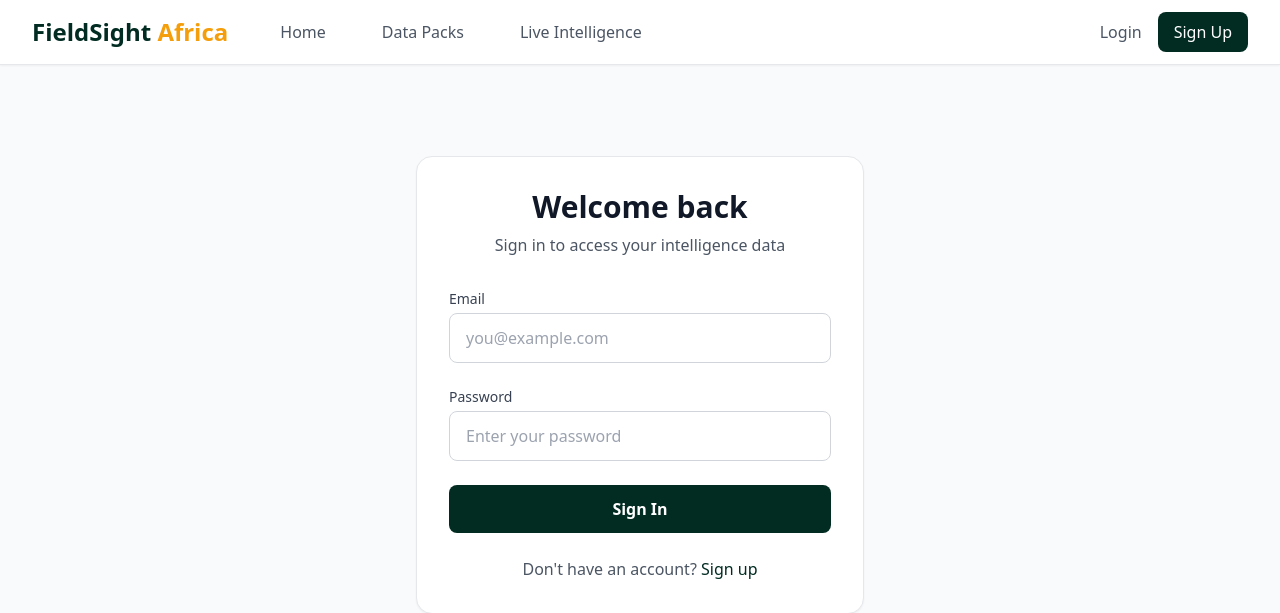
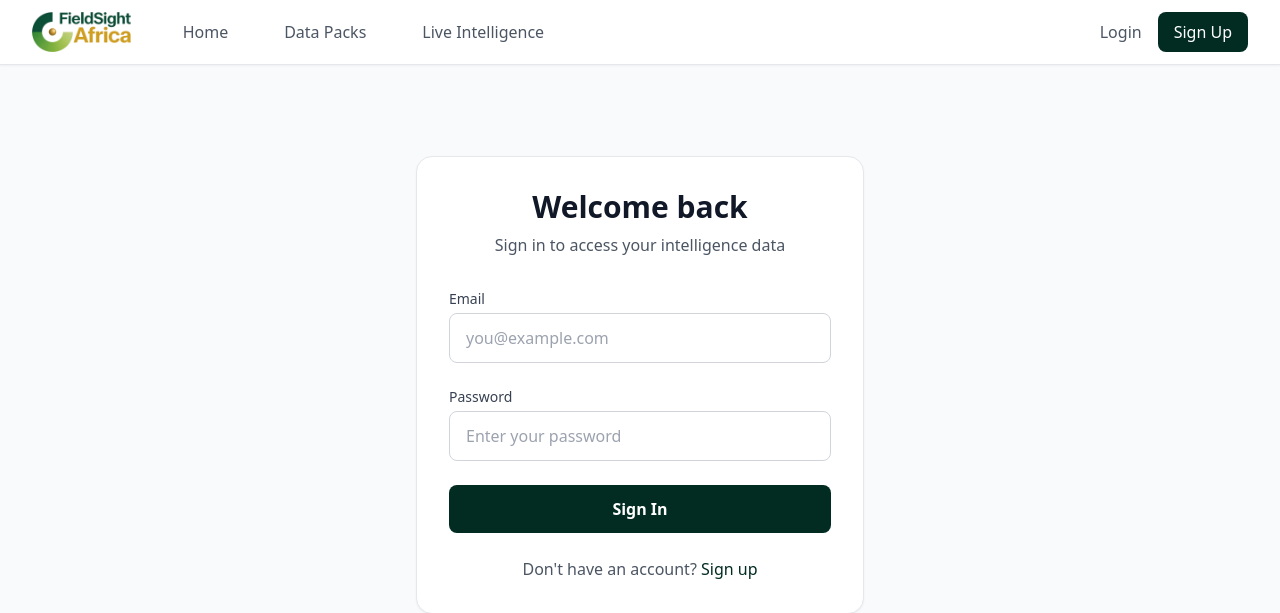
Before and after one commit to LamiKols/FieldSight-Africa, a Flask app: a page that uses templates/base.html in a window 1280 px wide. Shown: the top 613 px of the page. Run offline with Flask 3, Linux system fonts and the light colour scheme; some libraries are stand-ins or nearby versions.

Commit message:
Add company logo to the application's navigation bar
Update base.html to replace the text logo with an image, and add the logo image file to the static directory.

Replit-Commit-Author: Agent
Replit-Commit-Session-Id: 39129cbd-eb20-4e56-8814-87e414bbf667
Replit-Commit-Checkpoint-Type: intermediate_checkpoint
Replit-Commit-Event-Id: 09107013-0fdc-4555-bc4b-d4f46eee2780
Replit-Commit-Screenshot-Url: https://storage.googleapis.com/screenshot-production-us-central1/45a424cd-9dfe-4cb1-ab5b-d6059291dc53/39129cbd-eb20-4e56-8814-87e414bbf667/hgxgNMM
Replit-Helium-Checkpoint-Created: true

```diff
--- a/templates/base.html
+++ b/templates/base.html
@@ -31,7 +31,7 @@
             <div class="flex justify-between h-16">
                 <div class="flex items-center">
                     <a href="{{ url_for('public.home') }}" class="flex items-center">
-                        <span class="text-2xl font-bold"><span class="text-primary">FieldSight</span> <span class="text-amber">Africa</span></span>
+                        <img src="{{ url_for('static', filename='images/logo.png') }}" alt="FieldSight Africa" class="h-10">
                     </a>
                     <div class="hidden md:ml-10 md:flex md:space-x-8">
                         <a href="{{ url_for('public.home') }}" class="text-gray-600 hover:text-primary px-3 py-2">Home</a>
```
Also changed, not shown: static/images/logo.png (added).
